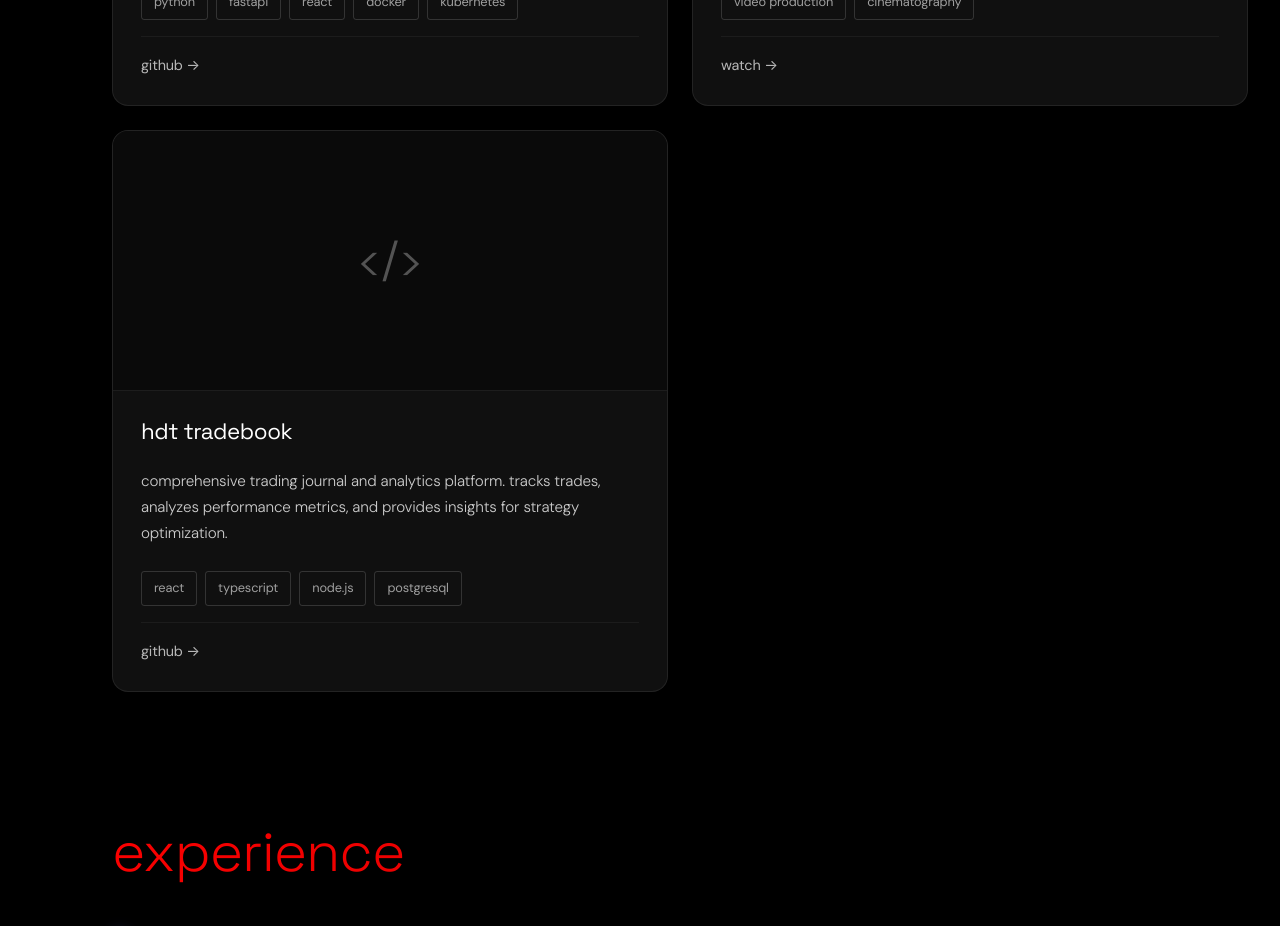
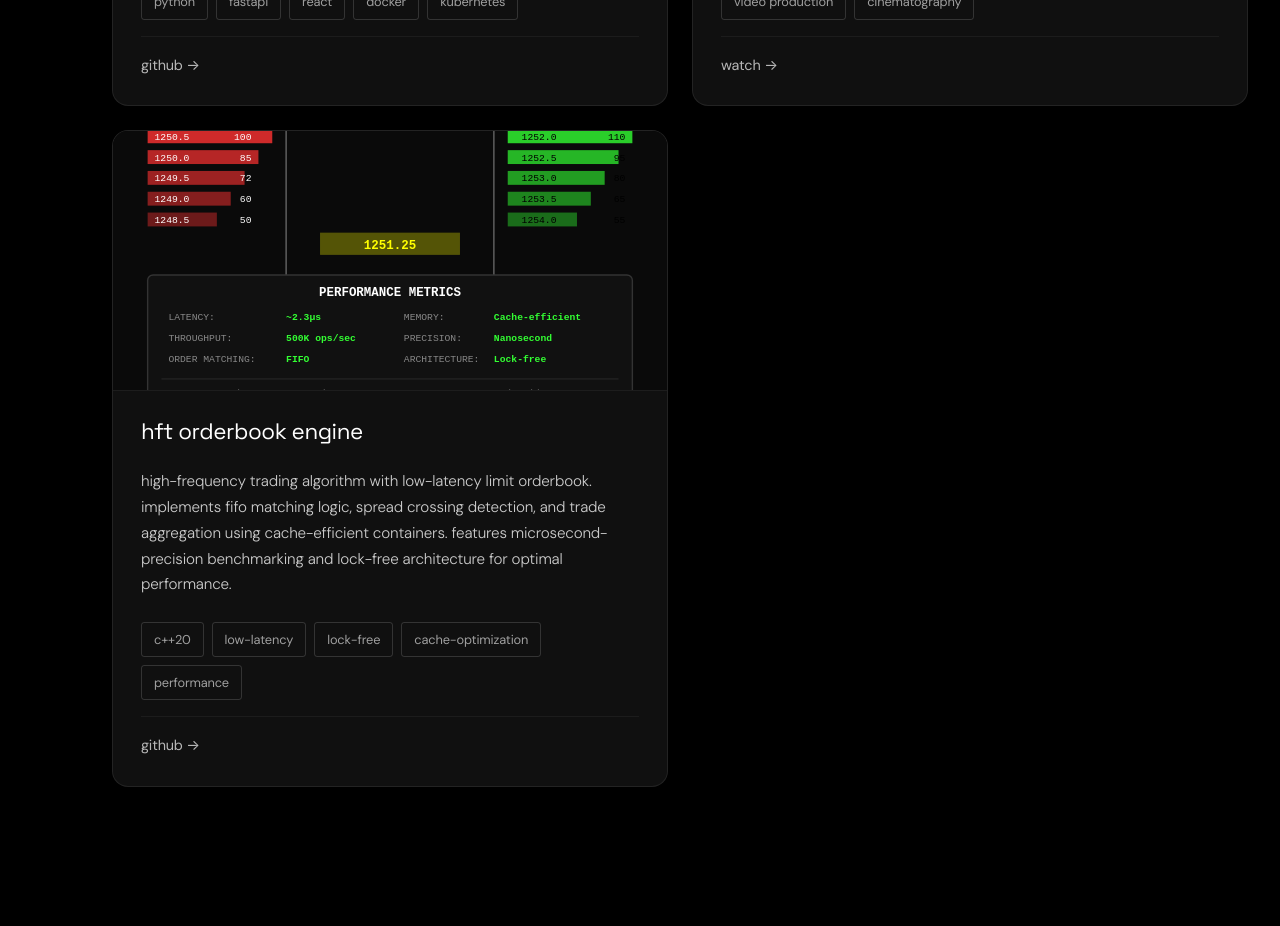
Before and after one commit to AmjadAlthabteh/a_althabtehwebsite, a React (Vite) app: page / in a window 1280 px wide. Shown: the part 3580-4506 px from the top of the page. Built offline with nearby package versions, Linux system fonts and the light colour scheme.

Commit message:
Update project to HFT orderbook engine with visualization and correct GitHub link

```diff
--- a/src/components/sections/Projects.tsx
+++ b/src/components/sections/Projects.tsx
@@ -55,10 +55,11 @@ const projects: Project[] = [
   },
   {
     id: 5,
-    title: 'hdt tradebook',
-    description: 'comprehensive trading journal and analytics platform. tracks trades, analyzes performance metrics, and provides insights for strategy optimization.',
-    tech: ['react', 'typescript', 'node.js', 'postgresql'],
-    github: 'https://github.com/AmjadAlthabteh/HDT-Tradebook',
+    title: 'hft orderbook engine',
+    description: 'high-frequency trading algorithm with low-latency limit orderbook. implements fifo matching logic, spread crossing detection, and trade aggregation using cache-efficient containers. features microsecond-precision benchmarking and lock-free architecture for optimal performance.',
+    tech: ['c++20', 'low-latency', 'lock-free', 'cache-optimization', 'performance'],
+    github: 'https://github.com/AmjadAlthabteh/hft-orderbook-engine_2',
+    image: '/images/hft_orderbook.svg',
   },
 ];
 
```
Also changed, not shown: public/images/hft_orderbook.svg (added).
